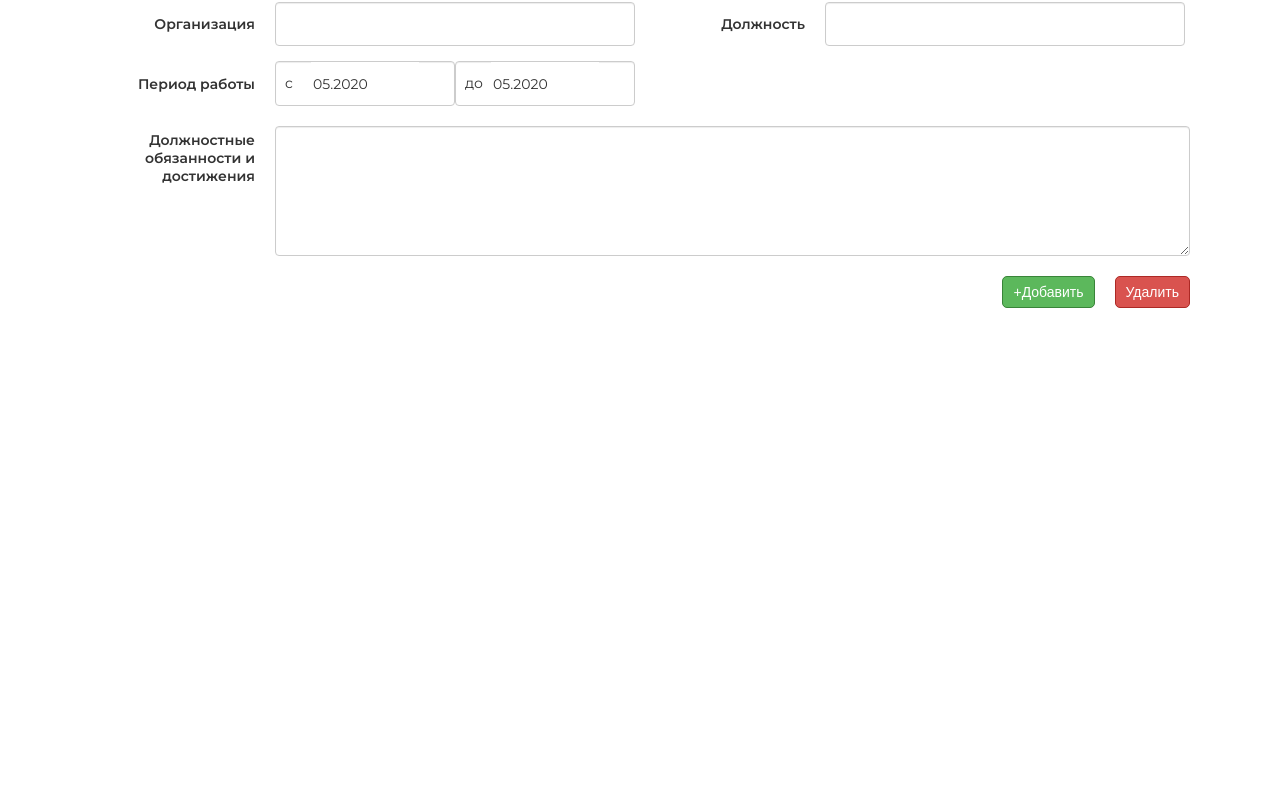
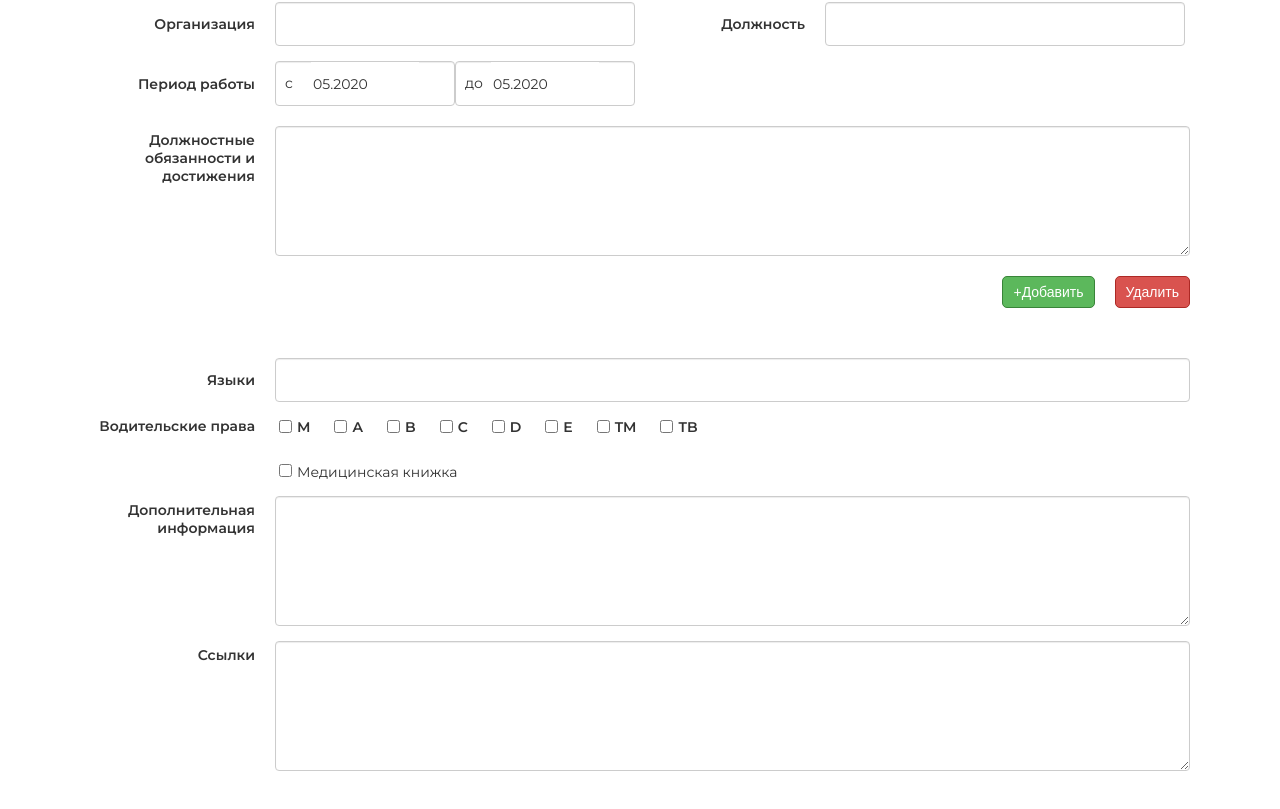
Before and after one commit to Kalinss/create-resume, a React (Create React App) app: page / in a window 1280 px wide. Shown: the part 1294-2103 px from the top of the page. Before the commit the page ends 1652 px from the top, so only its background shows below. Built offline with nearby package versions, Linux system fonts and the light colour scheme.

Commit message:
added AdditionalInfo section

```diff
--- a/public/index.html
+++ b/public/index.html
@@ -3,8 +3,11 @@
   <head>
     <meta charset="utf-8" />
     <link rel="icon" href="%PUBLIC_URL%/favicon.ico" />
-    <link href="https://fonts.googleapis.com/css2?family=Montserrat:wght@300;400;500;600&display=swap" rel="stylesheet">
-    <meta name="viewport" content="width=device-width, initial-scale=1" />
+    <link
+      href="https://fonts.googleapis.com/css2?family=Montserrat:wght@300;400;500;600&display=swap"
+      rel="stylesheet"
+    />
+    <!--<meta name="viewport" content="width=device-width, initial-scale=1" />-->
     <meta name="theme-color" content="#000000" />
     <meta
       name="description"
--- /dev/null
+++ b/src/components/AdditionalInfo.tsx
@@ -0,0 +1,54 @@
+import React, { useContext } from "react";
+import { EntryField } from "./EntryField";
+import { ResumeContext } from "../store/store";
+import { IActionAdd } from "../interfaces";
+import { CheckboxList } from "./CheckboxList";
+import {DriversLicense} from "./DriversLicense";
+import '../style/blocks/addInfo.scss';
+import {TextArea} from "./TextArea";
+
+export const AdditionalInfo: React.FunctionComponent = () => {
+  const context = useContext(ResumeContext);
+
+  const actionAdd = (info: IActionAdd): void => {
+    context.dispatch({ type: "add", id: info.id, value: info.value });
+  };
+  return (
+    <div className="addInfo section">
+      <EntryField
+        name="language"
+        title="Языки"
+        handlerChange={actionAdd}
+        id="language"
+        required={false}
+        class="section__entryField full"
+      />
+        <DriversLicense
+            handlerChange={actionAdd}
+        />
+        <CheckboxList
+            id="medicalBook"
+            name="medicalBook"
+            items={["Медицинская книжка"]}
+            handlerChange={actionAdd}
+            class="addInfo__medicalBook"
+        />
+        <TextArea
+            name="addInfo"
+            title="Дополнительная информация"
+            handlerChange={actionAdd}
+            id="addInfo"
+            required={false}
+            class="addInfo__textArea"
+        />
+        <TextArea
+            name="links"
+            title="Ссылки"
+            handlerChange={actionAdd}
+            id="links"
+            required={false}
+            class="addInfo__textArea"
+        />
+    </div>
+  );
+};
--- a/src/pages/Constructor.tsx
+++ b/src/pages/Constructor.tsx
@@ -3,6 +3,7 @@ import { MainInfo } from "../components/MainInfo";
 import { PersonalInfo } from "../components/PersonalInfo";
 import { Education } from "../components/Education";
 import { Experience } from "../components/Experience";
+import { AdditionalInfo} from "../components/AdditionalInfo";
 
 export const Constructor: React.FunctionComponent = () => {
   return (
@@ -11,6 +12,7 @@ export const Constructor: React.FunctionComponent = () => {
       <PersonalInfo />
       <Education />
       <Experience />
+      <AdditionalInfo/>
     </>
   );
 };
--- /dev/null
+++ b/src/style/blocks/addInfo.scss
@@ -0,0 +1,9 @@
+.addInfo{
+  &__medicalBook{
+    margin-left: 165px;
+    margin-top: 25px;
+  }
+  &__textArea{
+    margin-top: 15px;
+  }
+}
--- a/src/style/blocks/section.scss
+++ b/src/style/blocks/section.scss
@@ -16,6 +16,11 @@
   }
   &__entryField {
     margin-bottom: 15px;
+    &.full{
+      & input{
+        width: 915px;
+      }
+    }
   }
   &__wantedPosition {
     margin-bottom: 50px;
```
